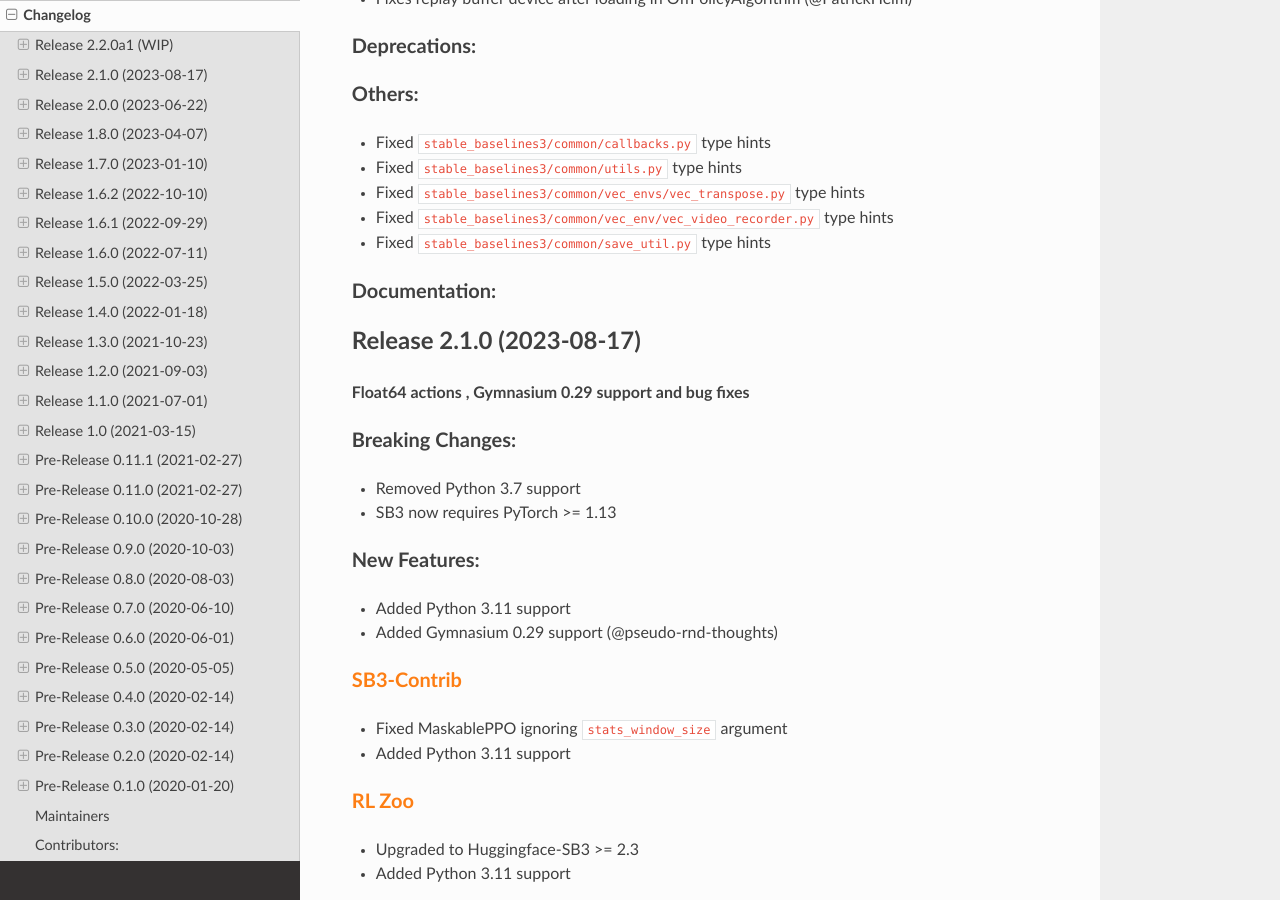
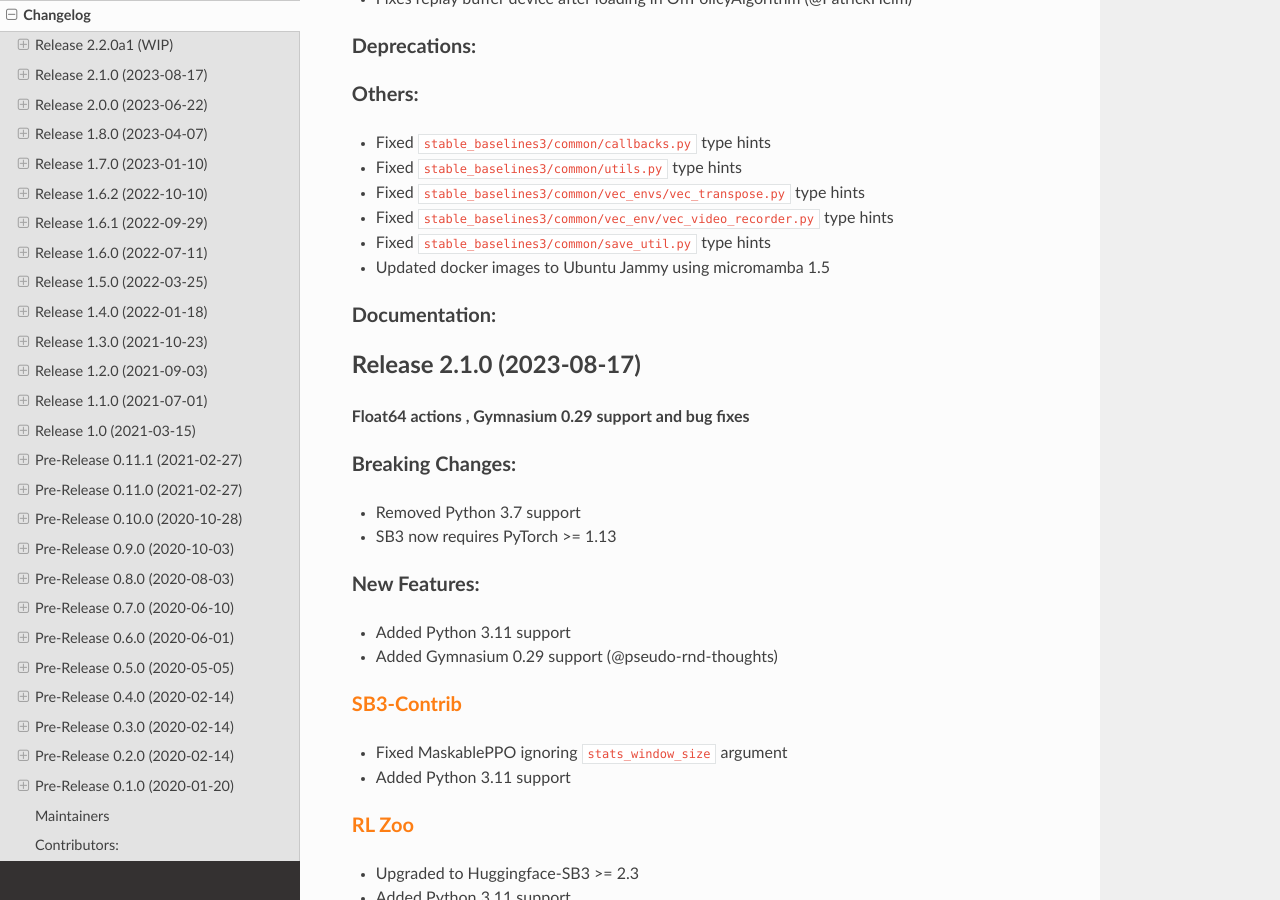
Before and after one commit to DLR-RM/stable-baselines3, a Sphinx documentation site: the page built from docs/misc/changelog.rst, in a window 1280 px wide and 900 px high, scrolled down 609 px. Built offline with Sphinx 7.4.7 and the Read the Docs theme 2.0.0, drawn with Linux system fonts in a browser that asks for light colours.

Commit message:
[ci skip] Update docker images

```diff
--- a/docs/misc/changelog.rst
+++ b/docs/misc/changelog.rst
@@ -38,7 +38,7 @@
 - Fixed ``stable_baselines3/common/vec_envs/vec_transpose.py`` type hints
 - Fixed ``stable_baselines3/common/vec_env/vec_video_recorder.py`` type hints
 - Fixed ``stable_baselines3/common/save_util.py`` type hints
-
+- Updated docker images to  Ubuntu Jammy using micromamba 1.5
 
 Documentation:
 ^^^^^^^^^^^^^^
```
Also changed, not shown: 2 other files.
